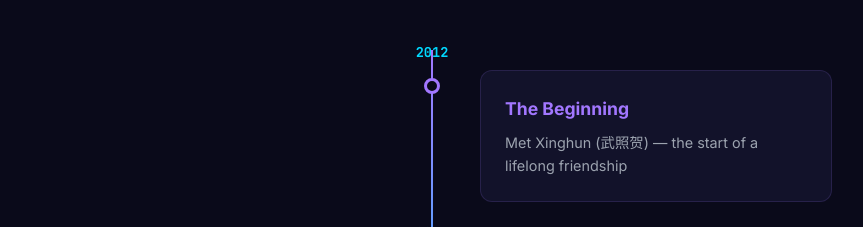
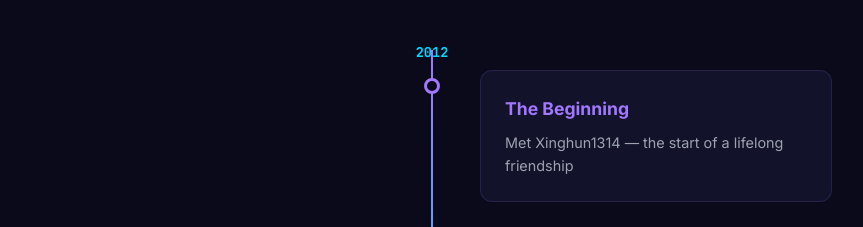
Before and after one commit to Zijian-Ni/portfolio, a plain HTML site: page index.html in a window 1280 px wide. Shown: the part 5685-5912 px from the top of the page, without its empty margins (208-1071 px from the left). Drawn offline with Linux system fonts and the light colour scheme.

Commit message:
Update timeline description for 2012

```diff
--- a/index.html
+++ b/index.html
@@ -444,7 +444,7 @@
                     <div class="timeline-dot"></div>
                     <div class="timeline-content">
                         <h3 data-en="The Beginning" data-zh="缘起">The Beginning</h3>
-                        <p data-en="Met Xinghun (武照贺) — the start of a lifelong friendship that would eventually shape the Aurora Universe" data-zh="认识星魂（武照贺）——一段终将塑造极光宇宙的终身友谊的开始">Met Xinghun (武照贺) — the start of a lifelong friendship</p>
+                        <p data-en="Met Xinghun (武照贺) — the start of a lifelong friendship that would eventually shape the Aurora Universe" data-zh="认识星魂（武照贺）——一段终将塑造极光宇宙的终身友谊的开始">Met Xinghun1314 — the start of a lifelong friendship</p>
                     </div>
                 </div>
 
```
